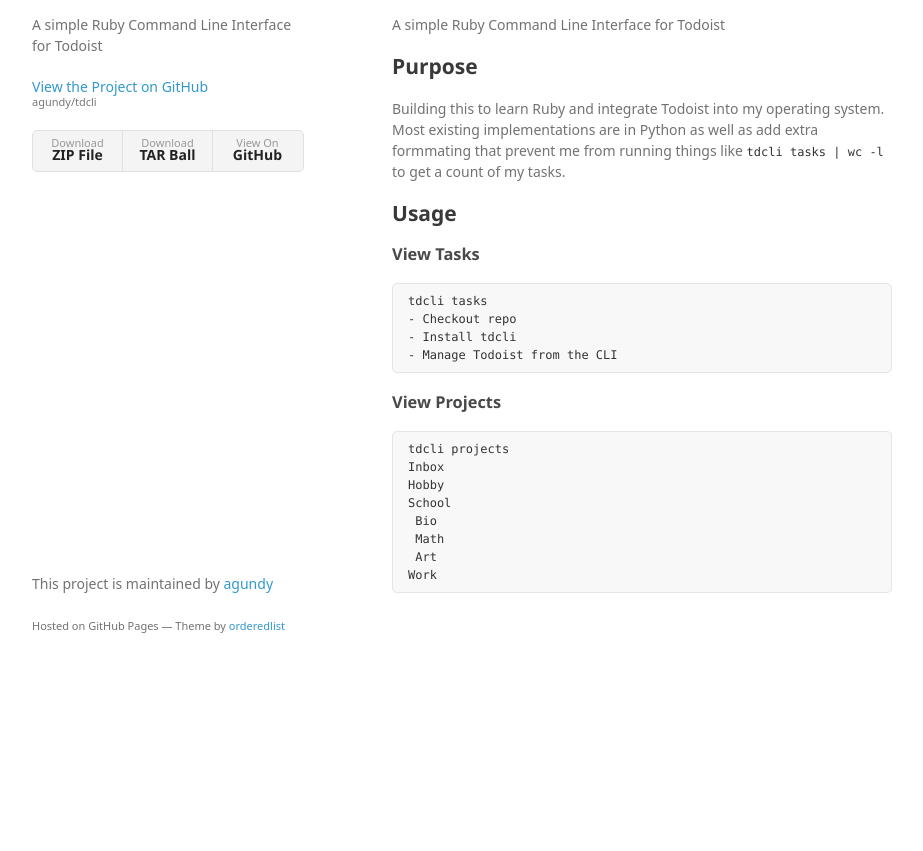
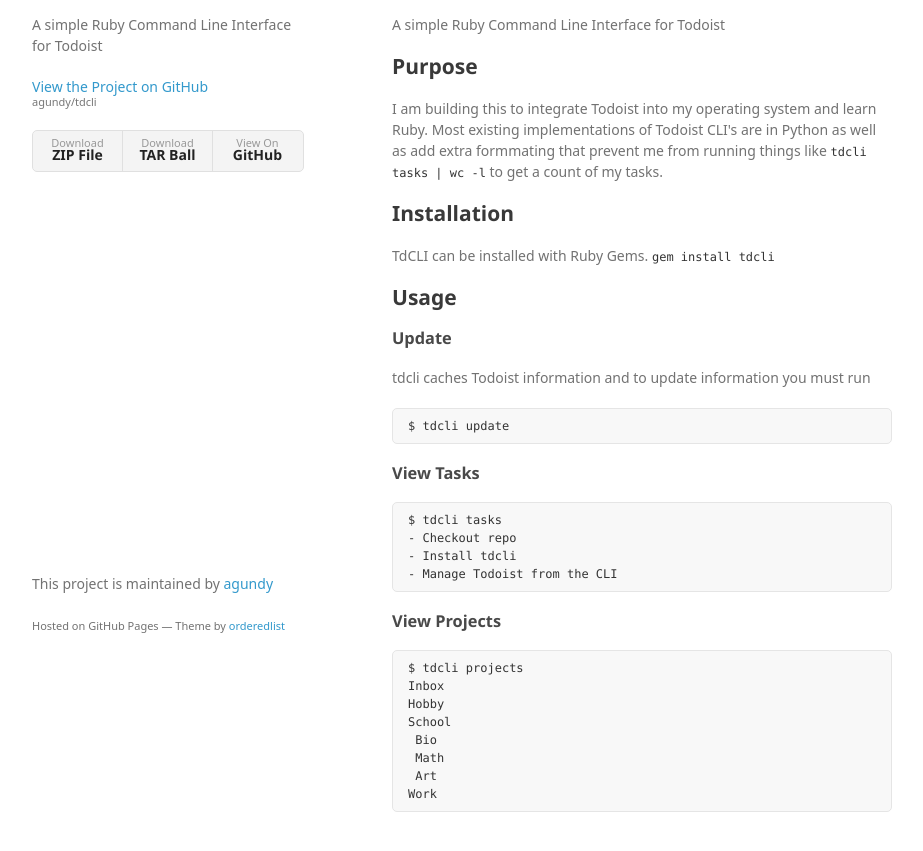
Before and after one commit to agundy/tdcli, a plain HTML site: page index.html in a window 1280 px wide. Shown: the part 95-946 px from the top of the page, without its empty margins (178-1101 px from the left). Before the commit the page ends 800 px from the top, so only its background shows below. Drawn offline with Linux system fonts and the light colour scheme; a web font is replaced by a local one.

```diff
--- a/index.html
+++ b/index.html
@@ -36,15 +36,29 @@
 <h2>
 <a id="purpose" class="anchor" href="#purpose" aria-hidden="true"><span aria-hidden="true" class="octicon octicon-link"></span></a>Purpose</h2>
 
-<p>Building this to learn Ruby and integrate Todoist into my operating system. Most existing implementations are in Python as well as add extra formmating that prevent me from running things like <code>tdcli tasks | wc -l</code> to get a count of my tasks.</p>
+<p>I am building this to integrate Todoist into my operating system and learn Ruby. Most existing implementations of Todoist CLI's are in Python as well as add extra formmating that prevent me from running things like <code>tdcli tasks | wc -l</code> to get a count of my tasks.</p>
+
+<h2>
+<a id="installation" class="anchor" href="#installation" aria-hidden="true"><span aria-hidden="true" class="octicon octicon-link"></span></a>Installation</h2>
+
+<p>TdCLI can be installed with Ruby Gems.
+<code>gem install tdcli</code></p>
 
 <h2>
 <a id="usage" class="anchor" href="#usage" aria-hidden="true"><span aria-hidden="true" class="octicon octicon-link"></span></a>Usage</h2>
 
 <h3>
+<a id="update" class="anchor" href="#update" aria-hidden="true"><span aria-hidden="true" class="octicon octicon-link"></span></a>Update</h3>
+
+<p>tdcli caches Todoist information and to update information you must run</p>
+
+<pre><code>$ tdcli update
+</code></pre>
+
+<h3>
 <a id="view-tasks" class="anchor" href="#view-tasks" aria-hidden="true"><span aria-hidden="true" class="octicon octicon-link"></span></a>View Tasks</h3>
 
-<pre><code>tdcli tasks
+<pre><code>$ tdcli tasks
 - Checkout repo
 - Install tdcli
 - Manage Todoist from the CLI
@@ -53,7 +67,7 @@
 <h3>
 <a id="view-projects" class="anchor" href="#view-projects" aria-hidden="true"><span aria-hidden="true" class="octicon octicon-link"></span></a>View Projects</h3>
 
-<pre><code>tdcli projects
+<pre><code>$ tdcli projects
 Inbox
 Hobby
 School
```
Also changed, not shown: params.json (+1 -1 lines).
